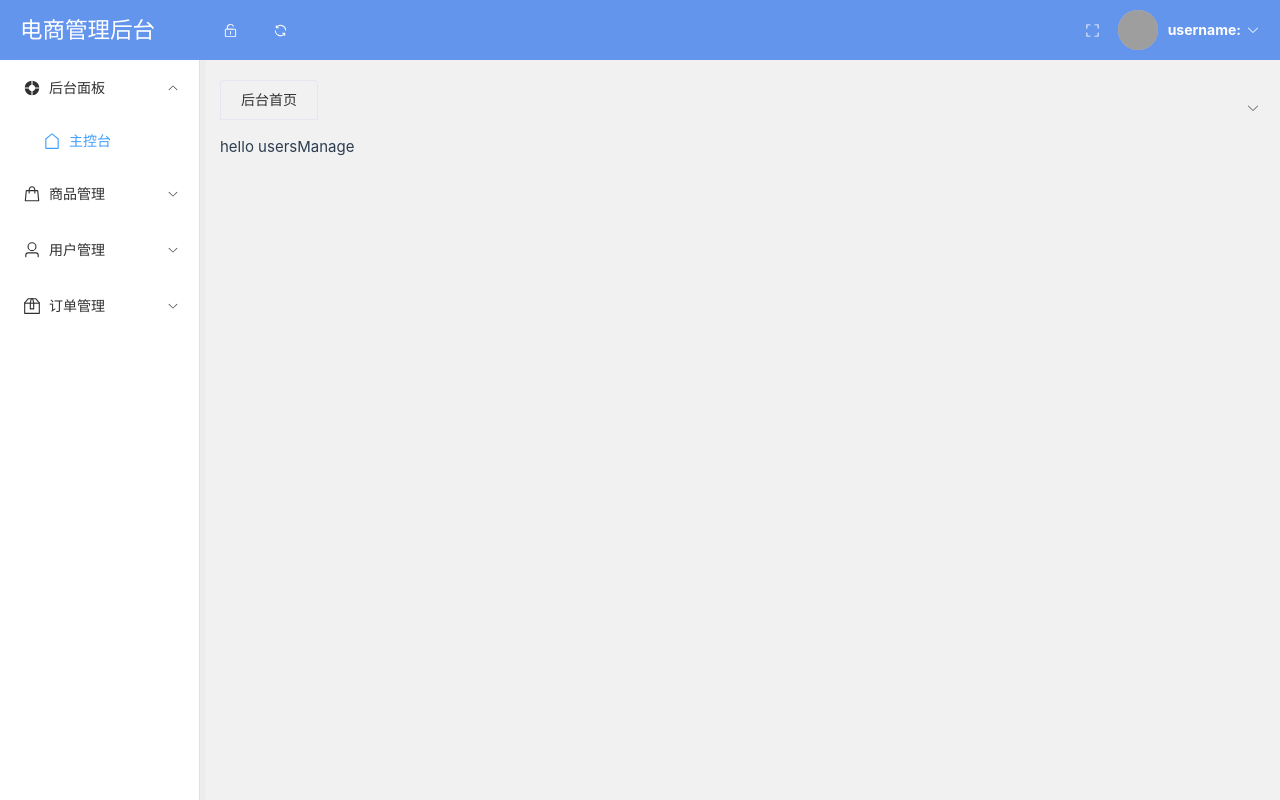
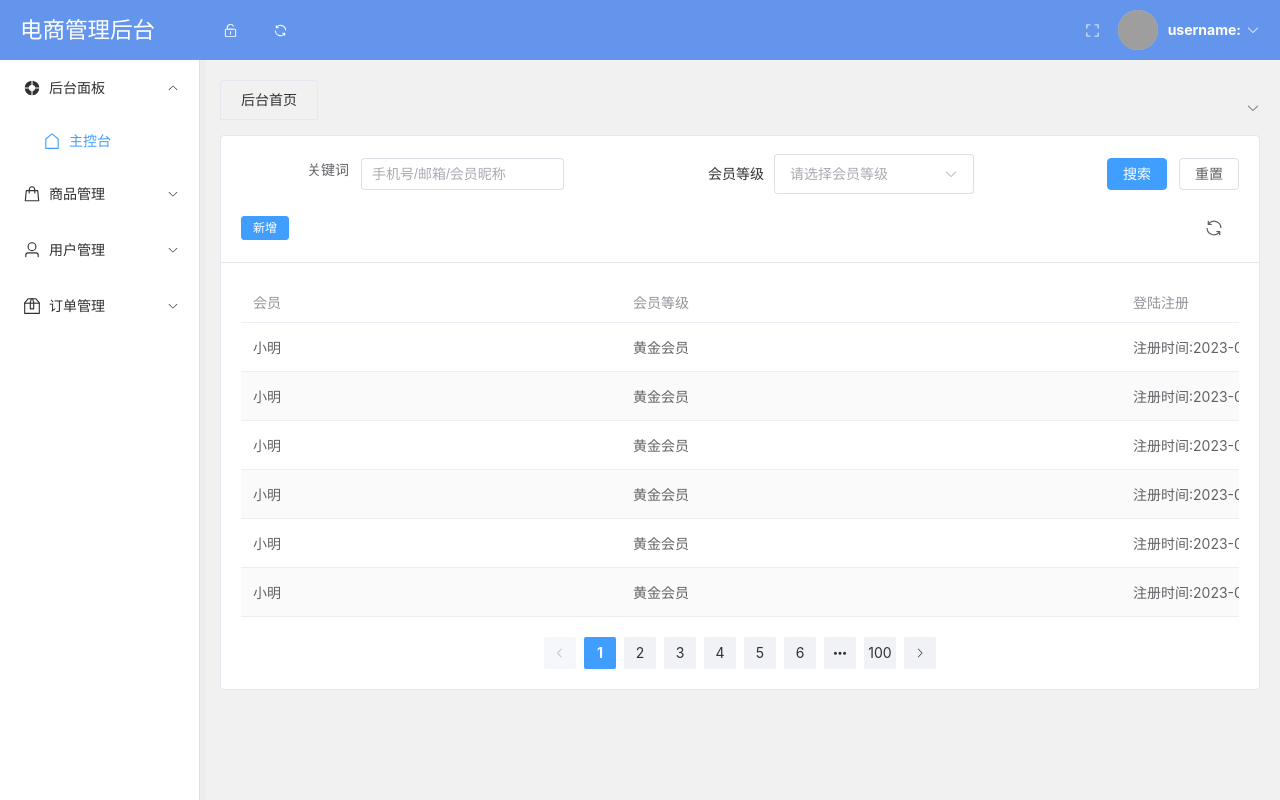
Before and after one commit to varshayulajiao/shayulajiao, a Vue app in the folder shop-cms/: page /usersmanage in a window 1280 px wide. Built offline with nearby package versions, Linux system fonts and the light colour scheme; grey boxes are pictures that could not be loaded.

Commit message:
用户管理结构搭建 基本功能实现

```diff
--- a/shop-cms/src/views/UsersManage.vue
+++ b/shop-cms/src/views/UsersManage.vue
@@ -1,13 +1,173 @@
 <template>
     <div>
-        hello usersManage
+        <el-card shadow="never">
+            <template #header>
+                <div class="card-header">
+                    <el-form label-width="120px">
+                        <el-form-item label="关键词">
+                            <div class="form-left">
+                                <el-input v-model="keyWords" placeholder="手机号/邮箱/会员昵称" />
+                                <div class="form-left-item">
+                                    <div style="width: 200px;text-align: right;">会员等级</div>
+                                    <el-select v-model="userLevel" class="m-2" placeholder="请选择会员等级" size="large">
+                                        <el-option v-for="item in options" :key="item.value" :label="item.label"
+                                            :value="item.value" />
+                                    </el-select>
+                                </div>
+                            </div>
+                        </el-form-item>
+                        <el-form-item>
+                            <el-button type="primary" @click="onSubmit">搜索</el-button>
+                            <el-button>重置</el-button>
+                        </el-form-item>
+                    </el-form>
+                    <ListHeader />
+                </div>
+            </template>
+            <el-table :data="tableData" stripe style="width: 100%">
+                <el-table-column prop="username" label="会员" width="380px" />
+                <el-table-column prop="userlevel" label="会员等级" width="500px" />
+                <el-table-column prop="time" label="登陆注册" width="400px" />
+                <el-table-column prop="onoff" label="状态">
+                    <template #default="scope">
+                        <el-switch v-model="scope.row.onOff" />
+                    </template>
+                </el-table-column>
+                <el-table-column label="操作" fixed="right" width="180px">
+                    <template #default="scope" class="table-foot">
+                        <el-button type="primary" link @click="handleDrawer">修改</el-button>
+                        <el-popconfirm title="是否要删除该记录?" @confirm="handlerem(scope.$index)">
+                            <template #reference>
+                                <el-button type="primary" link>删除</el-button>
+                            </template>
+                        </el-popconfirm>
+                    </template>
+                </el-table-column>
+
+            </el-table>
+           <el-pagination background layout="prev, pager, next" :total="1000" />
+
+        </el-card>
+
+
+
     </div>
 </template>
 
 <script setup>
+import ListHeader from '../components/ListHeader.vue'
+import { ref } from 'vue';
+const keyWords = ref('')
+const userLevel = ref('')
+const onSubmit = () => {
 
+}
+const handleDrawer = () => {
+
+}
+const handlerem = (index) => {
+    tableData.value.splice(index, 1)
+}
+const tableData = ref([
+    {
+        username: '小明',
+        userlevel: '黄金会员',
+        time: '注册时间:2023-07-06 10:28:26',
+        onoff: false,
+    },
+    {
+        username: '小明',
+        userlevel: '黄金会员',
+        time: '注册时间:2023-07-06 10:28:26',
+        onoff: false,
+    },
+    {
+        username: '小明',
+        userlevel: '黄金会员',
+        time: '注册时间:2023-07-06 10:28:26',
+        onoff: false,
+    },
+    {
+        username: '小明',
+        userlevel: '黄金会员',
+        time: '注册时间:2023-07-06 10:28:26',
+        onoff: false,
+    },
+    {
+        username: '小明',
+        userlevel: '黄金会员',
+        time: '注册时间:2023-07-06 10:28:26',
+        onoff: false,
+    },
+    {
+        username: '小明',
+        userlevel: '黄金会员',
+        time: '注册时间:2023-07-06 10:28:26',
+        onoff: false,
+    },
+])
+const options = ref([
+    {
+        value: '王者会员',
+        label: '王者会员',
+    },
+    {
+        value: '钻石会员',
+        label: '钻石会员',
+    },
+    {
+        value: '黄金会员',
+        label: '黄金会员',
+    },
+    {
+        value: '白银会员',
+        label: '白银会员',
+    },
+    {
+        value: '青铜会员',
+        label: '青铜会员',
+    },
+    {
+        value: '普通会员',
+        label: '普通会员',
+    },
+])
 </script>
 
 <style scoped>
+.el-form {
+    display: flex;
+    justify-content: space-between;
+    align-items: center;
+}
+
+.el-form .form-left {
+    display: flex;
+    justify-content: space-between;
+    align-items: center;
+
+}
+
+.el-form .form-left .form-left-item {
+    display: flex;
+    justify-content: space-around;
+    align-items: center;
+}
+
+.el-table {
+    display: flex;
+    align-items: center;
+    justify-content: space-between;
+
+}
+
+.el-form .form-left .form-left-item .el-select {
+    margin-left: 10px;
+    width: 200px;
+}
+.el-pagination{
+    margin-top: 20px;
+  justify-content: center;
+}
 
 </style>
```
